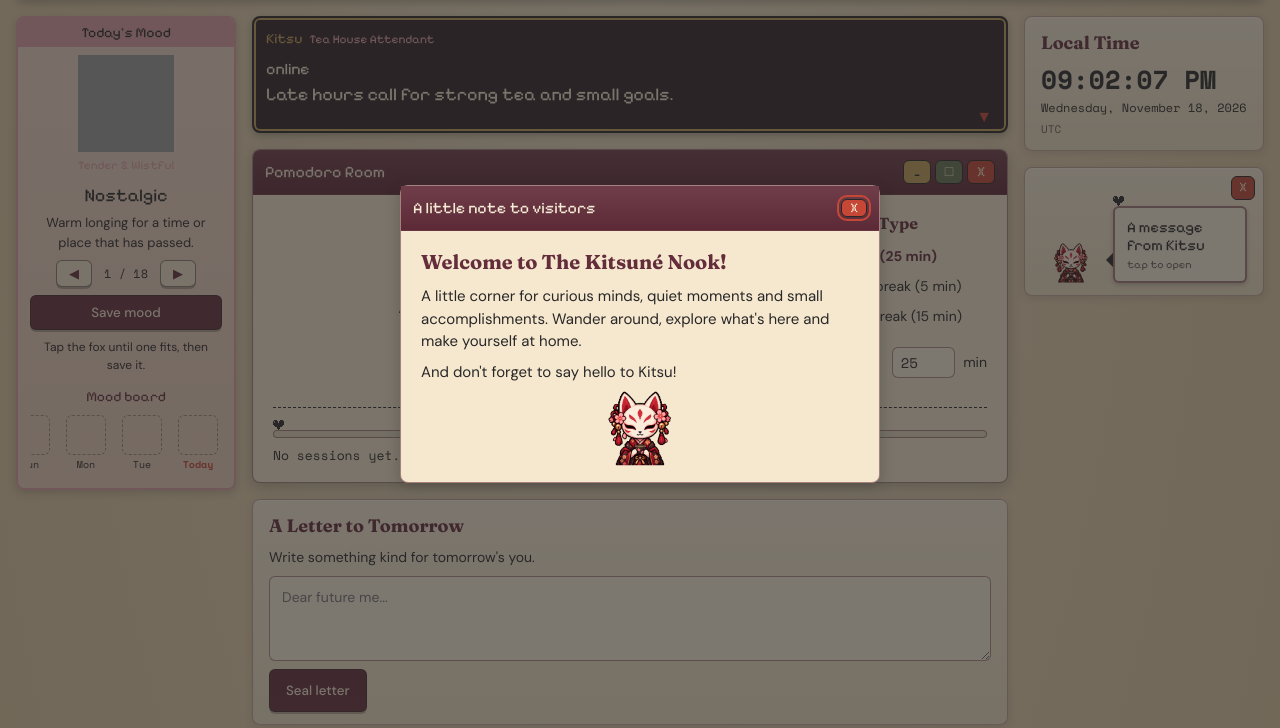
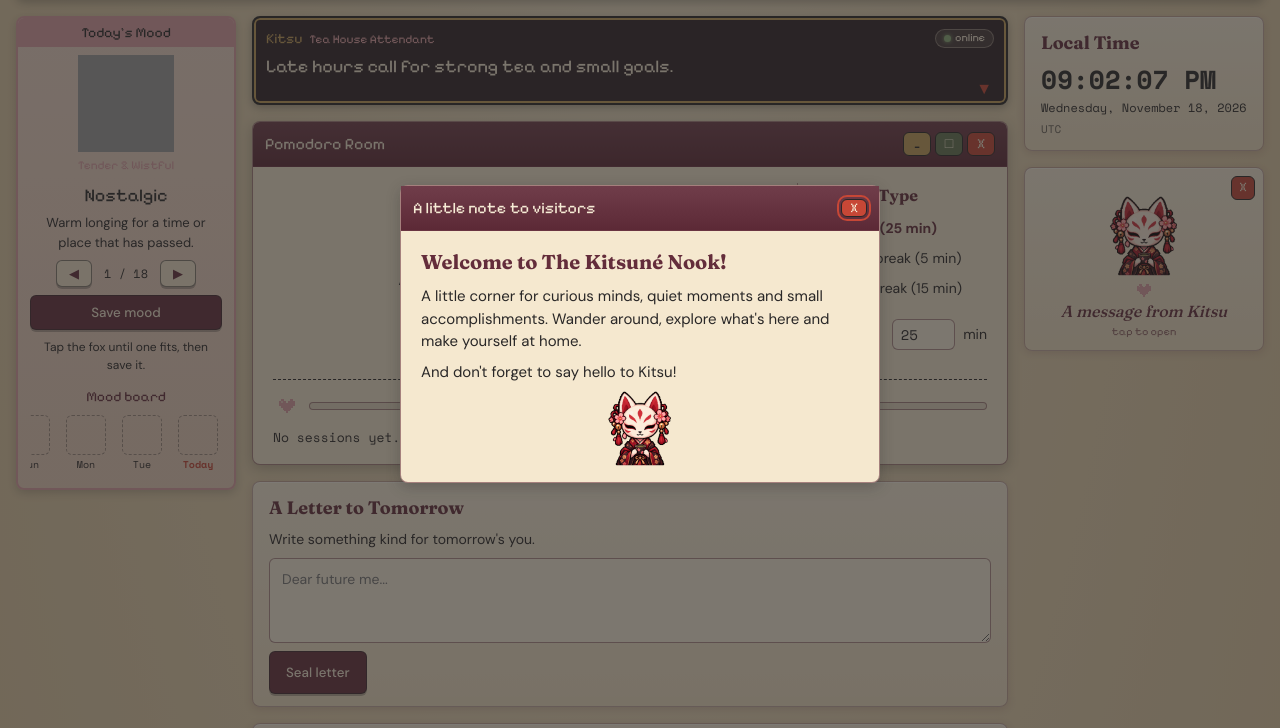
Before and after one commit to 4zg7h6dry2-alt/by-the-lily-pad-, a plain HTML site: page index.html in a window 1280 px wide. Shown: the part 66-794 px from the top of the page. Drawn offline with nearby package versions, Linux system fonts and the light colour scheme; grey boxes are pictures that could not be loaded.

Commit message:
Update style.css

```diff
--- a/style.css
+++ b/style.css
@@ -1181,3 +1181,66 @@ body { overflow-x: clip; }
 @media (max-width: 639px) {
   .window-body { grid-template-columns: minmax(0, 1fr); }
 }
+
+/* 27. DIARY ON PHONES (calendar was spilling over the page) --- */
+@media (max-width: 639px) {
+  .diary-list-pane { max-height: none; }
+  .cal-day { aspect-ratio: auto; height: 34px; }
+  .diary-list { max-height: 160px; }
+}
+
+/* 28. KITSU "ONLINE" TAG -------------------------------------- */
+.kitsu-head { display: flex; align-items: center; justify-content: space-between; gap: var(--space-2); flex-wrap: wrap; }
+.kitsu-head .kitsu-name { margin: 0 0 var(--space-1); }
+.kitsu-presence {
+  display: inline-flex;
+  align-items: center;
+  gap: var(--space-1);
+  padding: 0 var(--space-2);
+  margin-bottom: var(--space-1);
+  font-family: var(--font-pixel);
+  font-size: 11px;
+  color: var(--ivory);
+  background: rgba(246, 235, 213, 0.12);
+  border: 1px solid rgba(246, 235, 213, 0.35);
+  border-radius: 999px;
+}
+.presence-dot { width: 7px; height: 7px; border-radius: 50%; background: #8DB07A; box-shadow: 0 0 4px #8DB07A; }
+.kitsu-presence[data-state="studying"] .presence-dot { background: var(--gold); box-shadow: 0 0 5px var(--gold); animation: presence-pulse 1.6s ease-in-out infinite; }
+.kitsu-presence[data-state="tea"] .presence-dot { background: var(--sakura); box-shadow: 0 0 4px var(--sakura); }
+.kitsu-presence[data-state="paused"] .presence-dot { background: var(--vermilion); box-shadow: 0 0 4px var(--vermilion); }
+.kitsu-presence[data-state="done"] .presence-dot { background: var(--sakura); box-shadow: 0 0 6px var(--sakura); }
+@keyframes presence-pulse { 50% { opacity: 0.35; } }
+@media (prefers-reduced-motion: reduce) { .kitsu-presence[data-state="studying"] .presence-dot { animation: none; } }
+
+/* 29. MESSAGE FROM KITSU: big Kitsu, pink heart, plain message  */
+.kmsg-row { flex-direction: column; align-items: center; text-align: center; gap: var(--space-2); }
+.kmsg-kitsu { width: 120px; }
+.kmsg-body { display: flex; flex-direction: column; align-items: center; gap: var(--space-1); min-width: 0; }
+.kmsg-heart { width: 14px; height: 13px; color: var(--sakura); filter: none; }
+.kmsg-bubble {
+  min-height: 0;
+  padding: 0;
+  background: none;
+  border: 0;
+  box-shadow: none;
+  border-radius: 0;
+  font-family: var(--font-heading);
+  font-style: italic;
+  font-size: 16px;
+  text-align: inherit;
+  color: var(--burgundy);
+}
+.kmsg-bubble::before { content: none; }
+.kmsg-bubble:not(.is-open)::after { font-family: var(--font-pixel); font-style: normal; }
+@media (max-width: 1023px) {
+  .kmsg-row { flex-direction: row; align-items: center; text-align: left; }
+  .kmsg-body { align-items: flex-start; flex: 1; }
+}
+
+/* 30. LITTLE ACCOMPLISHMENT BAR ICON -------------------------- */
+.progress-row { display: flex; align-items: center; gap: var(--space-2); }
+.progress-row .progress-bar { flex: 1; }
+.bar-icon { flex: none; display: inline-flex; align-items: center; justify-content: center; width: 28px; height: 28px; }
+.bar-icon .px-heart { color: var(--sakura); width: 16px; height: 14px; filter: none; }
+.bar-icon-img { display: block; max-width: 28px; max-height: 28px; width: auto; height: auto; }
```
